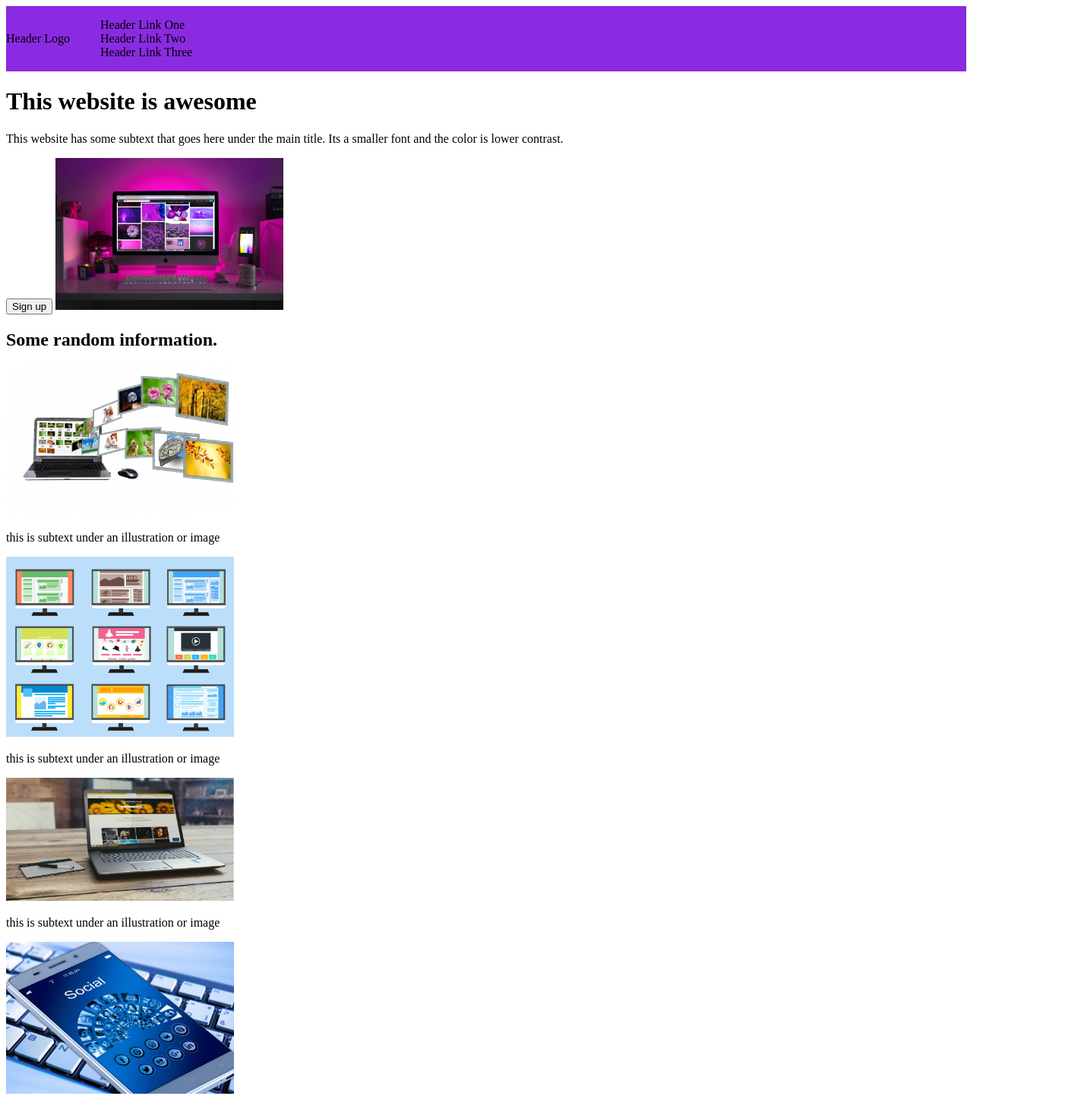
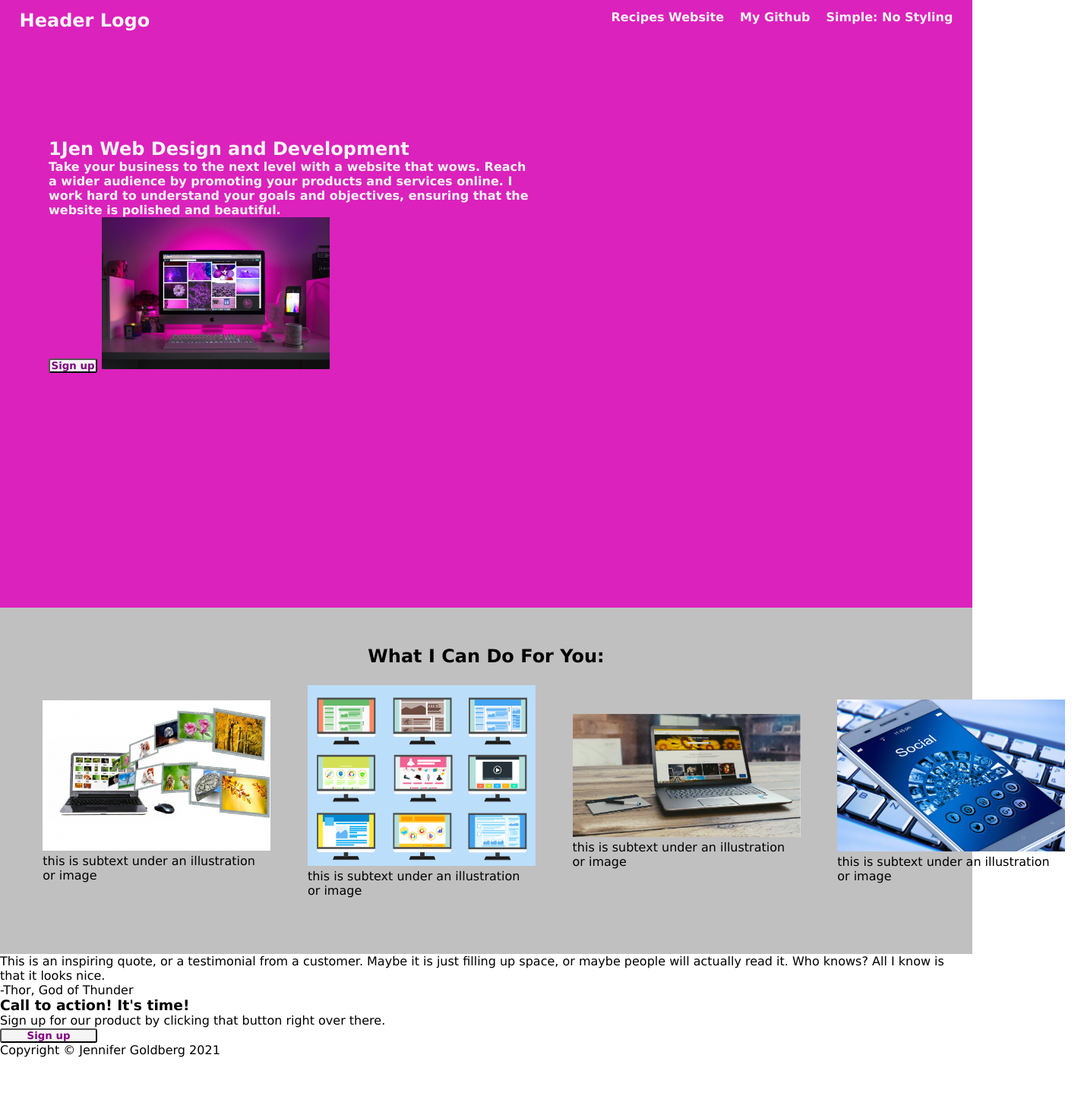
Before and after one commit to jeng200/odin-project-landing-page, a plain HTML site: page index.html in a window 1280 px wide. Shown: the top 1443 px of the page at 76% size, 1427 px wide, since content can reach past the window. After the commit the page ends 1392 px from the top, so only its background shows below. Drawn offline with Linux system fonts and the light colour scheme.

Commit message:
Begin to add some  styling

```diff
--- a/index.html
+++ b/index.html
@@ -4,35 +4,50 @@
     <meta charset="UTF-8">
     <meta http-equiv="X-UA-Compatible" content="IE=edge">
     <meta name="viewport" content="width=device-width, initial-scale=1.0">
-    <title>Odin Project: Landing Page</title>
+    <title>1Jen Web Design and Development</title>
     <link rel="stylesheet" href="style.css">
 </head>
 <body>
     <header>
-        <p>Header Logo</p>
+        <nav>
+            <div class="logo">
+        <h1>Header Logo</h1>
+    </div>
     <ul>
-    <li>header link one</li>
-    <li>header link two</li>
-    <li>header link three</li>
+    <li><a href="https://jeng200.github.io/odin-recipes/" target="_blank">Recipes Website</a></li>
+    <li><a href="https://github.com/jeng200" target="_blank">My Github</a></li>
+    <li><a href="https://jeng200.github.io/myfirstwebsite/" target="_blank">Simple: No Styling</a></li>
+
 </ul>
+</nav>
+<div class="header-content">
+    <h2>1Jen Web Design and Development</h2>
+    <p>Take your business to the next level with a website that wows. Reach a wider audience by promoting your products and services online. I work hard to understand your goals and objectives, ensuring that the website is polished and beautiful.</p>
+    <button>Sign up</button>
+    <img src="./img/pexels-designecologist-1779487(1).jpg">
+</div>
     </header>
-<div>
-<h1>This website is awesome</h1>
-<p>This website has some subtext that goes here under the main title. Its a smaller font and the color is lower contrast.</p>
-<button>Sign up</button>
-<img src="./img/pexels-designecologist-1779487(1).jpg" alt="this is a placeholder for an image">
-</div>
-<div>
-<h2>Some random information.</h2>
-<img src="./img/internet-315132.jpg" alt="this is a placeholder for an image">
-<p>this is subtext under an illustration or image</p>
-<img src="./img/website-1624028.png" alt="this is a placeholder for an image">
-<p>this is subtext under an illustration or image</p>
-<img src="./img/pexels-monoar-rahman-109371.jpg" alt="this is a placeholder for an image">
-<p>this is subtext under an illustration or image</p>
-<img src="./img/mobile-phone-1917737_1920.jpg" alt="this is a placeholder for an image">
+<section class="about">
+    <h2>What I Can Do For You:</h2>
+<div class="row">
+    <div class="about-left">
+<img src="./img/internet-315132.jpg" alt="Internet">
 <p>this is subtext under an illustration or image</p>
 </div>
+<div class="about-middle-left">
+<img src="./img/website-1624028.png" alt="Website">
+<p>this is subtext under an illustration or image</p>
+</div>
+<div class="about-middle-right">
+<img src="./img/pexels-monoar-rahman-109371.jpg" alt="Website">
+<p>this is subtext under an illustration or image</p>
+</div>
+<div class="about-right">
+<img src="./img/mobile-phone-1917737_1920.jpg" alt="Mobile site">
+<p>this is subtext under an illustration or image</p>
+</div>
+</div>
+</section>
 <div>
     <figure>
     <blockquote>
--- a/style.css
+++ b/style.css
@@ -1,21 +1,99 @@
+* {
+  font-family: Verdana, sans-serif;
+  margin: 0;
+  padding: 0;
+  box-sizing: border-box;
+}
+
+a {
+  text-decoration: none;
+  color: whitesmoke;
+  font-weight: bold;
+}
+
 img {
   width: 300px;
 height: auto;
 }
 
-header {
-  background-color: blueviolet;
-  padding: 0;
-  margin: 0;
+.row {
   display: flex;
   justify-content: space-between;
+  width: 95%;
   align-items: center;
-
+  margin: auto;
 }
 
-ul {
-align-self: baseline;
-flex-grow: 1;
-list-style: none;
-text-transform: capitalize;
+section {
+  padding: 50px 0;
 }
+
+/*Hero Section*/
+
+header {
+height: 100vh;
+background-color: rgb(219, 34, 188);
+background-repeat: no-repeat;
+background-size: cover;
+background-position: center;
+color: whitesmoke;
+}
+
+.logo h1{
+margin: 0;
+}
+
+nav {
+  padding: 1% 2%;
+  display: flex;
+  justify-content: space-between;
+}
+
+nav ul {
+  list-style: none;
+}
+
+nav ul li {
+display: inline-block;
+margin-left: 1em;
+}
+
+nav ul li a:hover {
+  color: blue;
+  transition: .5s ease-in-out;
+}
+
+.header-content {
+  width: 50%;
+  position: relative;
+  top: 16%;
+  left: 5%;
+  color: whitesmoke;
+  font-weight: bolder;
+}
+
+button {
+  background-color: whitesmoke;
+  color: purple;
+  font-weight: bold;
+  width: 10%;
+  border-radius: 3px;
+}
+
+header .header-content img {
+  align-self: flex-end;
+}
+
+/*What I can do for you section*/
+
+.about {
+  background-color: silver;
+}
+.about h2 {
+  text-align: center;
+}
+
+.about-left, .about-middle-left, .about-middle-right, .about-right {
+  flex-basis: 10%;
+padding: 2%;
+}
```
